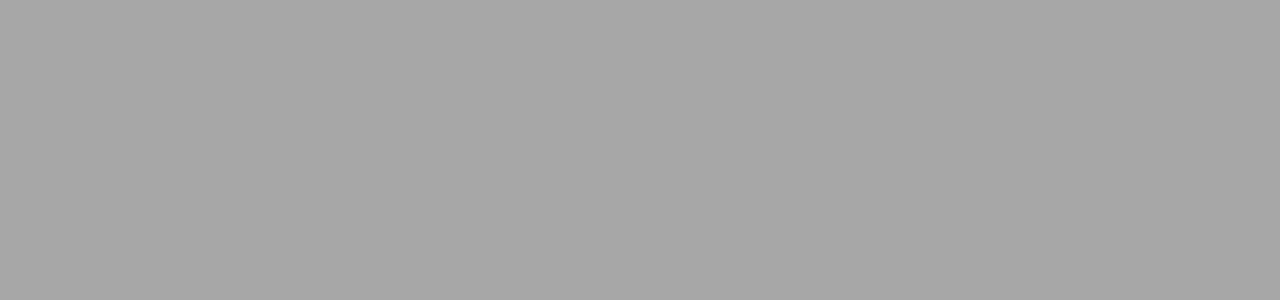
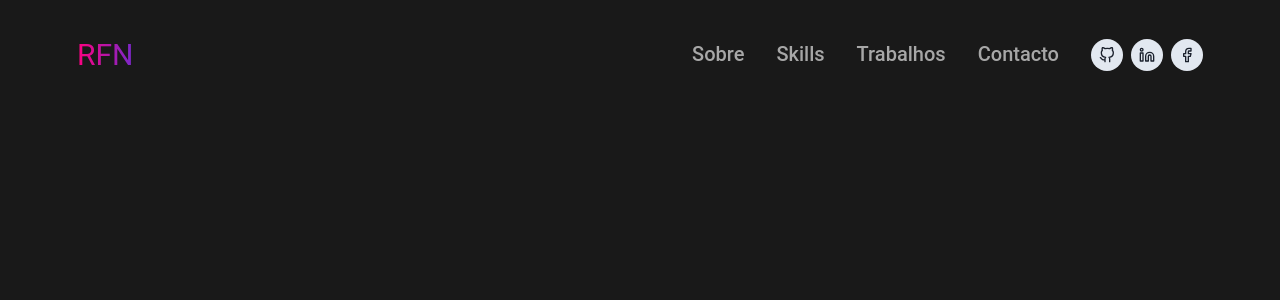
Before and after one commit to Ramiro-Rfn/ramironzau, a Next.js app: page / in a window 1280 px wide. Shown: the top 300 px of the page. Built offline with nearby package versions, Linux system fonts and the light colour scheme.

Commit message:
create Header component

```diff
--- /dev/null
+++ b/src/components/Header.tsx
@@ -0,0 +1,78 @@
+import { Box, Flex, HStack, Icon, Link, Stack, Text } from "@chakra-ui/react";
+import { FiFacebook, FiGithub, FiLinkedin } from 'react-icons/fi';
+export function Header() {
+    return (
+        <Flex w='100%' as='header'>
+            <Flex maxW={1190} align='center' justify='space-between' w='100%' margin='0 auto' p='8'>
+                <Text
+                    bgGradient='linear(to-l, #7928CA, #FF0080)'
+                    bgClip='text'
+                    fontSize='3xl'
+                >
+                    RFN
+                </Text>
+
+                <Flex as='nav'>
+                    <Stack spacing='8' direction='row' as='ul'>
+                        <Box as="li" >
+                            <Link
+                                color='gray.100'
+                                fontSize='1.25rem'
+                                fontWeight='500'
+                                _hover={{bgClip:'text',  bgGradient: 'linear(to-l, #7928CA, #FF0080)' }}
+                            >Sobre</Link>
+                        </Box>
+
+                        <Box>
+                            <Link
+                                color='gray.100'
+                                fontSize='1.25rem'
+                                fontWeight='500'
+                                _hover={{bgClip:'text',  bgGradient: 'linear(to-l, #7928CA, #FF0080)' }}
+                            >Skills</Link>
+                        </Box>
+
+                        <Box>
+                            <Link
+                                color='gray.100'
+                                fontSize='1.25rem'
+                                fontWeight='500'
+                                _hover={{bgClip:'text',  bgGradient: 'linear(to-l, #7928CA, #FF0080)' }}
+                            >Trabalhos</Link>
+                        </Box>
+
+                        <Box>
+                            <Link
+                                color='gray.100'
+                                fontSize='1.25rem'
+                                fontWeight='500'
+                                _hover={{bgClip:'text',  bgGradient: 'linear(to-l, #7928CA, #FF0080)' }}
+                            >Contacto</Link>
+                        </Box>
+                    </Stack>
+
+                    <HStack ml='8'>
+                        <Flex align='center' justify='center' w='8' h='8' borderRadius={16} bg='gray.200'>
+                            <Link display='flex' alignItems='center' justifyContent='center'>
+                                <Icon _hover={{color: 'pink.500'}} as={FiGithub}/>
+                            </Link>
+                        </Flex>
+
+                        <Flex align='center' justify='center' w='8' h='8' borderRadius={16} bg='gray.200'>
+                            <Link display='flex' alignItems='center' justifyContent='center'>
+                                <Icon _hover={{color: 'pink.500'}} as={FiLinkedin}/>
+                            </Link>
+                        </Flex>
+
+
+                        <Flex align='center' justify='center' w='8' h='8' borderRadius={16} bg='gray.200'>
+                            <Link display='flex' alignItems='center' justifyContent='center'>
+                                <Icon _hover={{color: 'pink.500'}} as={FiFacebook}/>
+                            </Link>
+                        </Flex>
+                    </HStack>
+                </Flex>
+            </Flex>
+        </Flex>
+    )
+}
--- a/src/pages/index.tsx
+++ b/src/pages/index.tsx
@@ -1,5 +1,6 @@
 import { Flex } from "@chakra-ui/react";
 import Head from "next/head";
+import { Header } from "../components/Header";
 
 
 export default function Home() {
@@ -8,7 +9,7 @@ export default function Home() {
       <Head>Home | Ramiro Nzau </Head>
 
       <Flex h='100vh' direction='column'>
-
+        <Header/>
       </Flex>
     </>
   )
--- a/src/styles/theme.ts
+++ b/src/styles/theme.ts
@@ -23,7 +23,7 @@ export const theme = extendTheme({
             },
 
             body: {
-                bg: 'gray.100'
+                bg: 'gray.900'
             }
         }
     }
```
